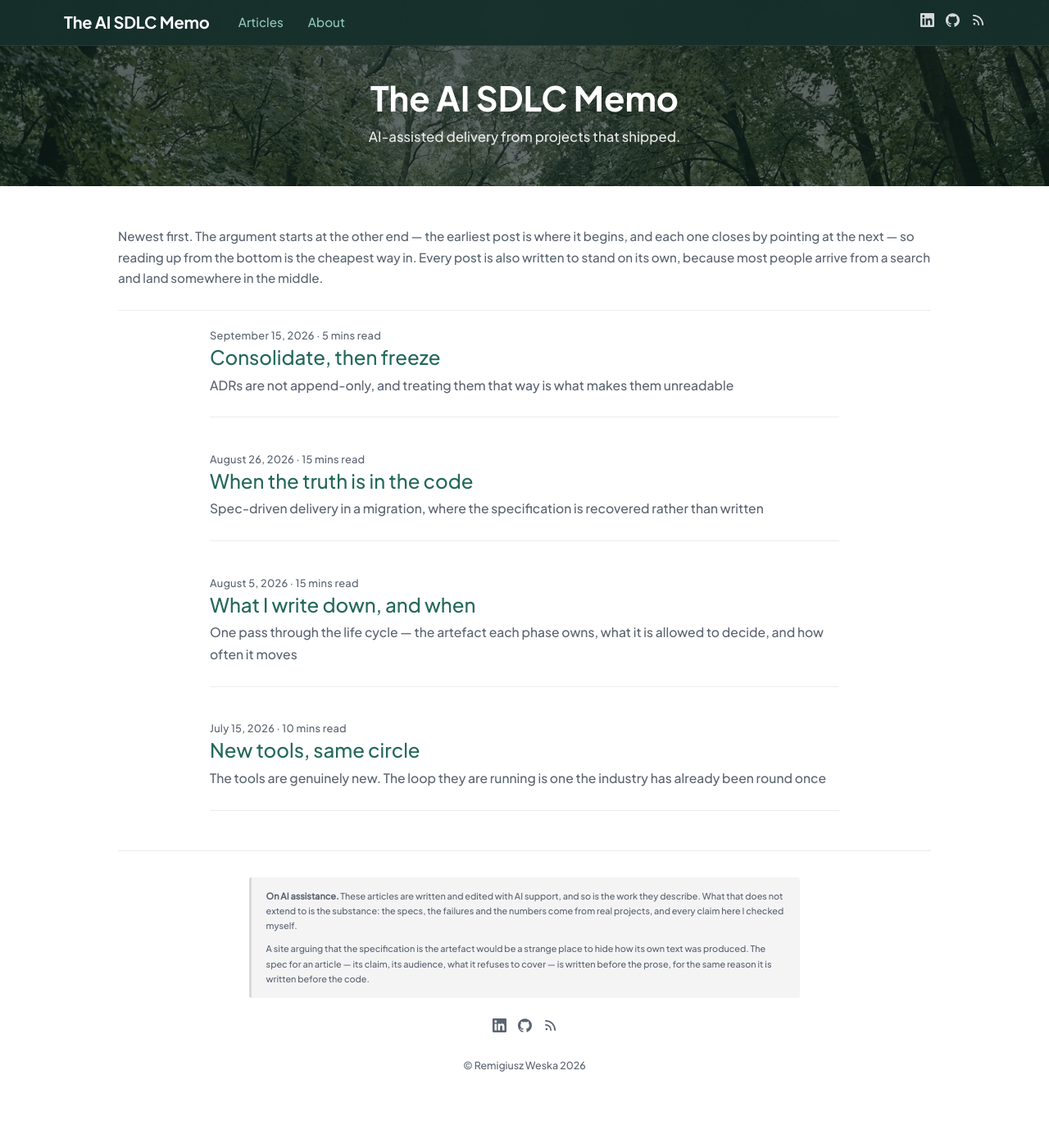
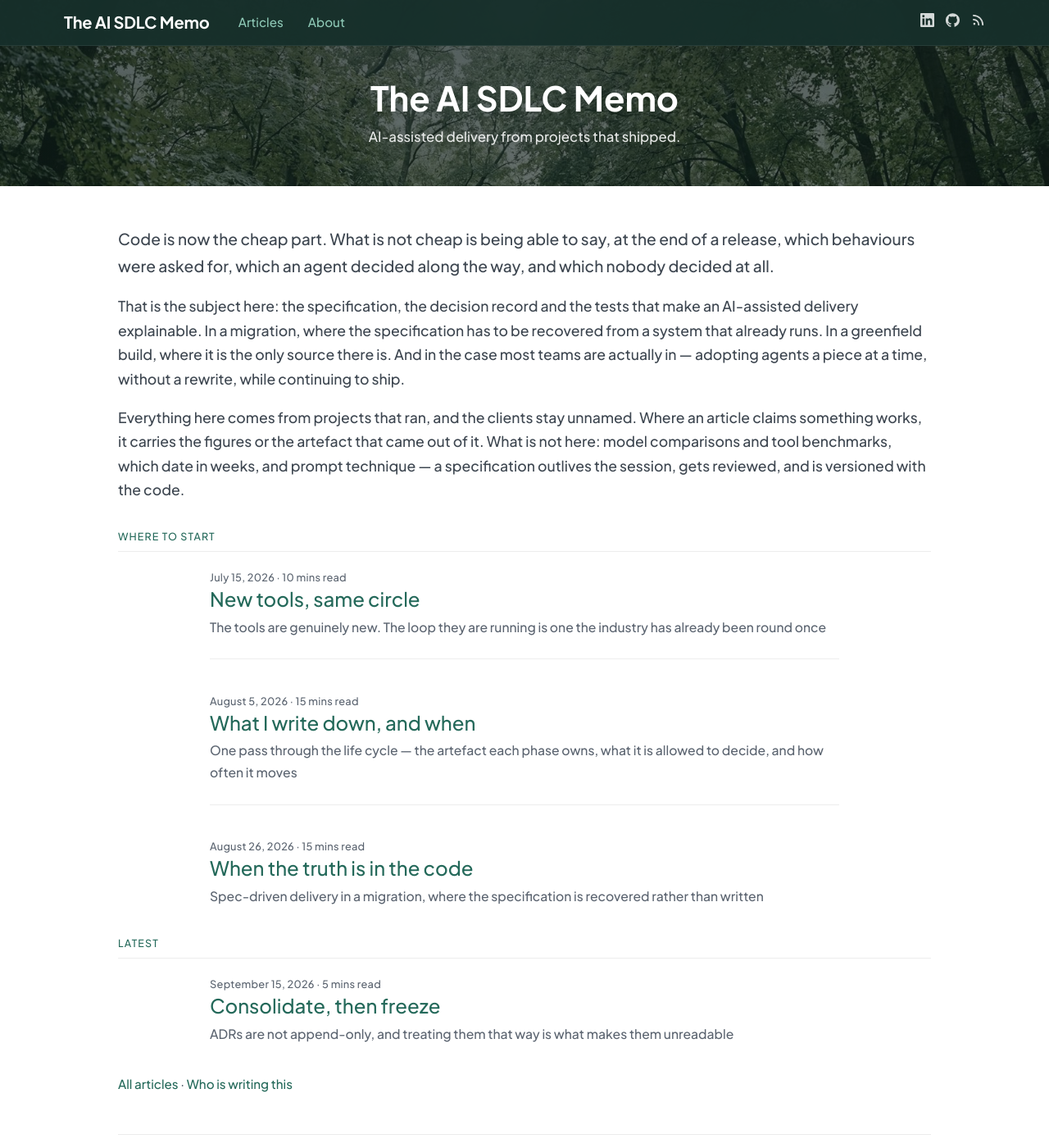
Before and after one commit to remwes0608/ai-driven-sdlc, a Jekyll site: the page built from index.html, in a window 1280 px wide and 1400 px high. Shown: the whole window at 82% size. Built offline with Jekyll 4.4.1, drawn with Linux system fonts in a browser that asks for light colours.

Commit message:
The home page stops being a second copy of the Articles list
Both pages listed every post in the same order under different
photographs. That is a duplicate for a search engine, and a wasted
landing for the person who typed the site's name into one: they arrived
with a question and were handed a column of dates.

Home now answers that question in three paragraphs, then offers three
posts chosen by hand — the argument, the practice, the evidence — in the
order they were written. Under them the newest post appears on its own,
generated rather than curated, so what is new stays new without anyone
remembering to edit a list. The full archive keeps its page, one click
away, where somebody who already knows the site goes looking for it.

The shared intro include from the previous commit is folded back into
the Articles page; it now has one caller.

Co-Authored-By: Claude Opus 5 <noreply@anthropic.com>

```diff
--- a/_includes/post-list-intro.html
+++ /dev/null
@@ -1,10 +0,0 @@
-{%- comment -%}
-The home page and the Articles page list the same posts in the same order, so they get the same
-introduction from here rather than two copies that drift apart. It explains the one thing the list
-cannot: that the posts are an argument with a beginning, and that starting at the bottom is
-cheaper than starting at the top.
-{%- endcomment -%}
-<p class="page-intro">Newest first. The argument starts at the other end &mdash; the earliest post is
-where it begins, and each one closes by pointing at the next &mdash; so reading up from the bottom is
-the cheapest way in. Every post is also written to stand on its own, because most people arrive
-from a search and land somewhere in the middle.</p>
--- a/_layouts/home.html
+++ b/_layouts/home.html
@@ -3,16 +3,42 @@ layout: default
 ---
 {{ content }}
 
+{%- comment -%}
+Three posts chosen in `featured`, in the order they were written, because that is the order the
+argument runs in. Not the whole archive: that is the Articles page, and having both pages list
+everything is what this page was before.
+{%- endcomment -%}
+{%- if page.featured -%}
+<h2 class="home-heading" id="where-to-start">Where to start</h2>
 <ul class="post-list">
-  {%- comment -%}
-  The same list, the same way round, as the Articles page — the two pages differ only in their
-  title band. If one of them grows a reason to exist separately, that is the moment to split them.
-  {%- endcomment -%}
-  {% for post in site.posts %}
+  {%- for slug in page.featured -%}
+    {%- assign featured_post = site.posts | where: "slug", slug | first -%}
+    {%- if featured_post -%}
   <li>
-    <span class="post-meta">{{ post.date | date: '%B %-d, %Y' }} &middot; {% include read_time.html content=post.content %}</span>
-    <h2><a class="post-link" href="{{ post.url | relative_url }}">{{ post.title | escape }}</a></h2>
-    {% if post.subtitle %}<p class="post-subtitle">{{ post.subtitle | escape }}</p>{% endif %}
+    <span class="post-meta">{{ featured_post.date | date: '%B %-d, %Y' }} &middot; {% include read_time.html content=featured_post.content %}</span>
+    <h2><a class="post-link" href="{{ featured_post.url | relative_url }}">{{ featured_post.title | escape }}</a></h2>
+    {% if featured_post.subtitle %}<p class="post-subtitle">{{ featured_post.subtitle | escape }}</p>{% endif %}
   </li>
-  {% endfor %}
+    {%- endif -%}
+  {%- endfor -%}
 </ul>
+{%- endif -%}
+
+{%- comment -%}
+The newest post, unless it is already above. This one is not curated — a reader coming back wants
+to see whether anything moved, and a hand-kept list is exactly the thing that stops moving.
+{%- endcomment -%}
+{%- assign latest = site.posts | first -%}
+{%- unless page.featured contains latest.slug -%}
+<h2 class="home-heading" id="latest">Latest</h2>
+<ul class="post-list">
+  <li>
+    <span class="post-meta">{{ latest.date | date: '%B %-d, %Y' }} &middot; {% include read_time.html content=latest.content %}</span>
+    <h2><a class="post-link" href="{{ latest.url | relative_url }}">{{ latest.title | escape }}</a></h2>
+    {% if latest.subtitle %}<p class="post-subtitle">{{ latest.subtitle | escape }}</p>{% endif %}
+  </li>
+</ul>
+{%- endunless -%}
+
+<p class="home-more"><a href="{{ '/posts/' | relative_url }}">All articles</a> &middot;
+<a href="{{ '/about/' | relative_url }}">Who is writing this</a></p>
--- a/assets/css/extra.css
+++ b/assets/css/extra.css
@@ -551,3 +551,41 @@ body { color: var(--ink); }
   .main-content table th { border-bottom-color: rgba(255, 255, 255, 0.25); }
   .site-footer .social-links a { color: var(--muted); }
 }
+
+/* ---- Home ------------------------------------------------------------ */
+/* The home page is prose first and a list second. The lead is set larger than body copy because
+   it is the one paragraph a visitor from a search engine reliably reads; everything below it is
+   the normal measure. Colours are the palette's own, so nothing new needed measuring: --ink is
+   9.4:1 on the page, --muted 5.9:1, --accent 6.4:1. */
+.home-lead {
+  color: var(--ink);
+  font-size: 1.2rem;
+  line-height: 1.55;
+  margin: 0 0 1.4rem;
+}
+
+/* A label rather than a title: it separates two short lists without competing with the post
+   titles under it, which are the only things on this page anyone is meant to click. */
+.home-heading {
+  margin: 2.8rem 0 1.4rem;
+  padding-bottom: 0.5rem;
+  border-bottom: 1px solid rgba(0, 0, 0, 0.07);
+  color: var(--muted);
+  font-size: 0.78rem;
+  font-weight: 600;
+  letter-spacing: 0.09em;
+  text-transform: uppercase;
+}
+
+.home-more {
+  margin-top: 0.6rem;
+  font-size: 0.95rem;
+  color: var(--muted);
+}
+
+@media (prefers-color-scheme: dark) {
+  .home-heading { border-bottom-color: rgba(255, 255, 255, 0.08); }
+}
+
+/* The last card in either list would otherwise draw a rule immediately above the next label. */
+.home-heading + .post-list > li:last-child { border-bottom: 0; padding-bottom: 0; }
--- a/index.html
+++ b/index.html
@@ -1,6 +1,35 @@
 ---
 layout: home
 background: /img/bands/home-canopy.jpg
+description: What an AI-assisted delivery has to prove, and what it costs — from a migration, a greenfield build, and the piecemeal adoption most teams are doing.
+featured:
+  - new-tools-same-circle
+  - what-i-write-down-and-when
+  - when-the-truth-is-in-the-code
 ---
 
-{% include post-list-intro.html %}
+{%- comment -%}
+This page used to be the Articles list a second time. It is the page someone lands on after typing
+a name into a search box, so it answers the question they arrived with — what is this, and is it
+for me — before offering anything to read. The list of everything lives one click away, where
+somebody who already knows the site goes looking for it.
+
+`featured` is curated by hand and will not follow the archive as it grows: three posts that between
+them show the argument, the practice and the evidence. Slugs, so a retitled post keeps working; a
+slug that matches nothing is skipped silently, so check this list after renaming a file.
+{%- endcomment -%}
+
+<p class="home-lead">Code is now the cheap part. What is not cheap is being able to say, at the end
+of a release, which behaviours were asked for, which an agent decided along the way, and which
+nobody decided at all.</p>
+
+<p>That is the subject here: the specification, the decision record and the tests that make an
+AI-assisted delivery explainable. In a migration, where the specification has to be recovered from
+a system that already runs. In a greenfield build, where it is the only source there is. And in the
+case most teams are actually in — adopting agents a piece at a time, without a rewrite, while
+continuing to ship.</p>
+
+<p>Everything here comes from projects that ran, and the clients stay unnamed. Where an article
+claims something works, it carries the figures or the artefact that came out of it. What is not
+here: model comparisons and tool benchmarks, which date in weeks, and prompt technique — a
+specification outlives the session, gets reviewed, and is versioned with the code.</p>
--- a/posts.html
+++ b/posts.html
@@ -6,7 +6,10 @@ background: /img/bands/articles-road.jpg
 permalink: /posts/
 ---
 
-{% include post-list-intro.html %}
+<p class="page-intro">Newest first. The argument starts at the other end &mdash; the earliest post is
+where it begins, and each one closes by pointing at the next &mdash; so reading up from the bottom is
+the cheapest way in. Every post is also written to stand on its own, because most people arrive
+from a search and land somewhere in the middle.</p>
 
 <ul class="post-list">
   {%- comment -%}
```
Also changed, not shown: README.md.
